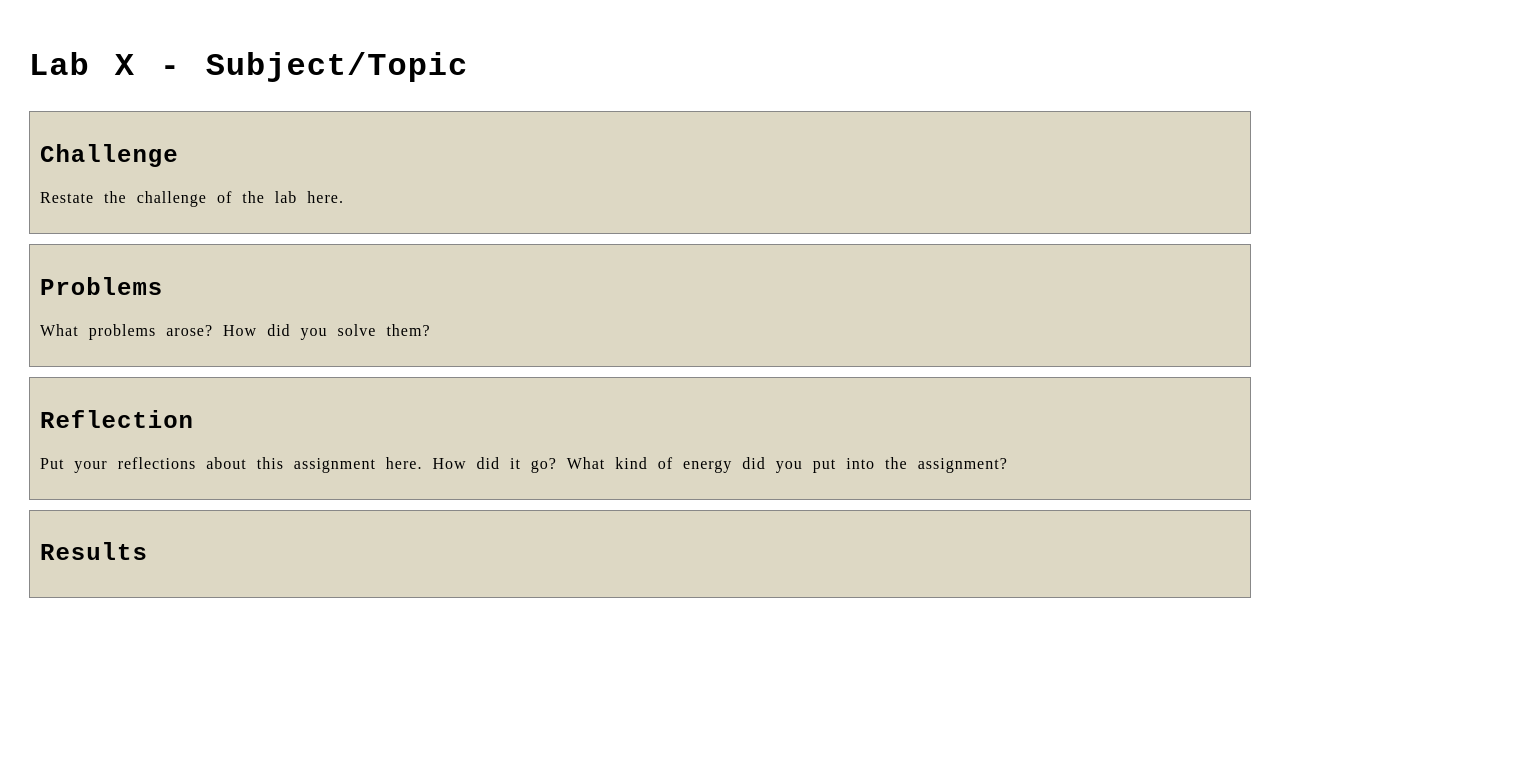
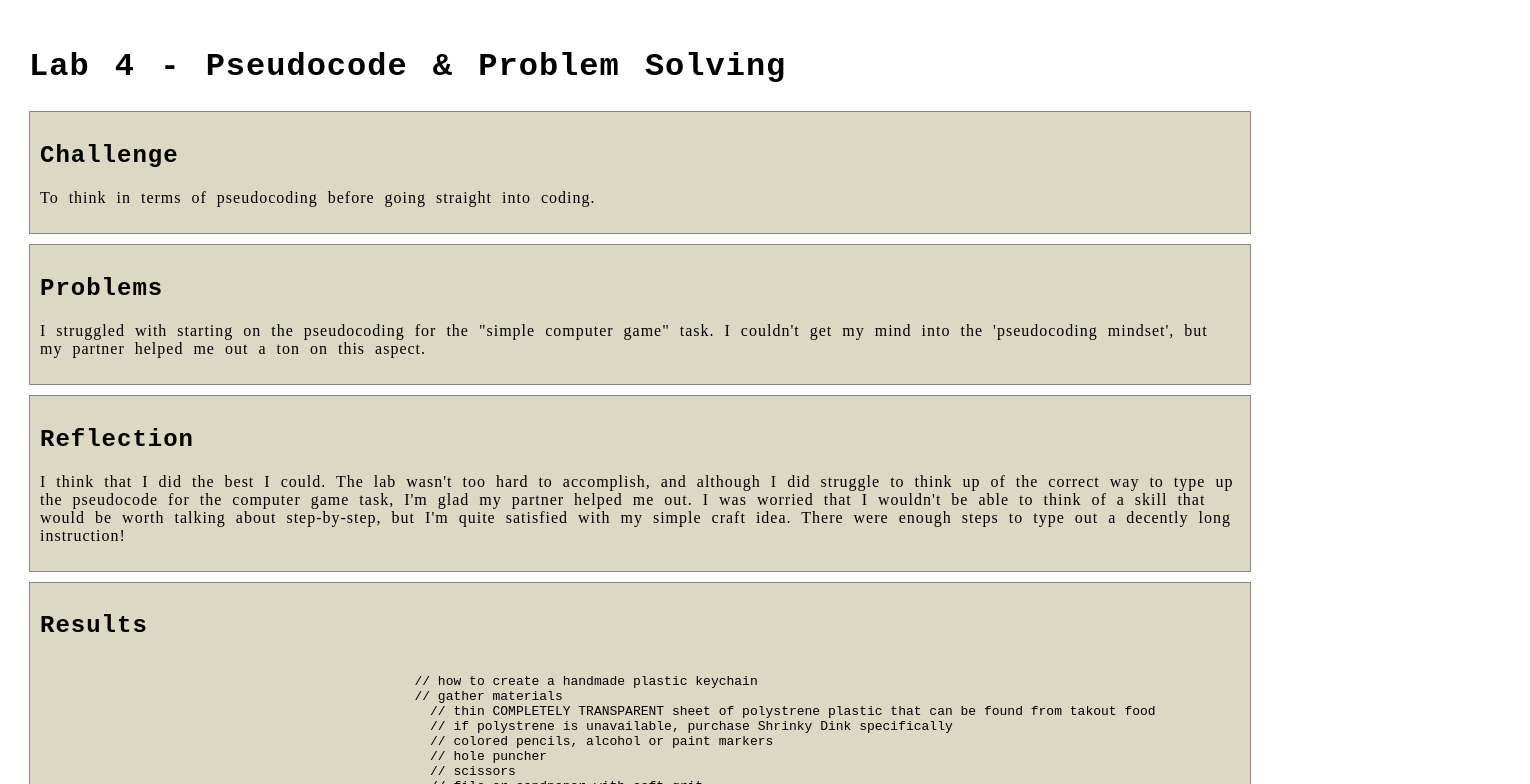
Before and after one commit to koalalah/art101, a plain HTML site: page lab4/index.html in a window 1280 px wide. Shown: the top 784 px of the page, 1530 px wide, since content can reach past the window. Drawn offline with nearby package versions, Linux system fonts and the light colour scheme.

Commit message:
pseudocoding

```diff
--- a/lab4/index.html
+++ b/lab4/index.html
@@ -23,25 +23,86 @@
 	<!-- Style this page by changing the CSS in ../css/site.css or css/lab.css -->
 	<main id="content">
 		<section>
-			<h1>Lab X - Subject/Topic</h1>
+			<h1>Lab 4 - Pseudocode & Problem Solving</h1>
 			<div class="minor-section">
 					<h2>Challenge</h2>
-					<p>Restate the challenge of the lab here.</p>
+					<p>To think in terms of pseudocoding before going straight into coding.</p>
 			</div>
 
 			<div class="minor-section">
 					<h2>Problems</h2>
-					<p>What problems arose? How did you solve them? </p>
+					<p>I struggled with starting on the pseudocoding for the "simple computer game" task. I couldn't get my mind into the 'pseudocoding mindset', but my partner helped me out a ton on this aspect. </p>
 			</div>
 
 			<div class="minor-section">
 					<h2>Reflection</h2>
-					<p>Put your reflections about this assignment here. How did it go? What kind of energy did you put into the assignment? </p>
+					<p>I think that I did the best I could. The lab wasn't too hard to accomplish, and although I did struggle to think up of the correct way to type up the pseudocode for the computer game task, I'm glad my partner helped me out. I was worried that I wouldn't be able to think of a skill that would be worth talking about step-by-step, but I'm quite satisfied with my simple craft idea. There were enough steps to type out a decently long instruction! </p>
 			</div>
 
 			<div class="minor-section">
 					<h2>Results</h2>
 					<div id="output"></div>
+
+					<pre><code>
+						// how to create a handmade plastic keychain
+						// gather materials
+						  // thin COMPLETELY TRANSPARENT sheet of polystrene plastic that can be found from takout food
+						  // if polystrene is unavailable, purchase Shrinky Dink specifically
+						  // colored pencils, alcohol or paint markers
+						  // hole puncher
+						  // scissors
+						  // file or sandpaper with soft grit
+						  // a heat gun or oven
+						  // jumpring and string
+						  // pliers
+						  // paper
+						  // printer, optional
+						  // oven safe pan
+						  // parchment paper
+						  // a book or something heavy with a flat surface
+						// create a reference
+						  // on the piece of paper, draw something that you want to create into a keychain; printing something on the paper is optional as well
+						  // make sure to have the reference be three times the size you want the keychain to be
+						  // a few centimeters from the top, draw a circle for where the jumprings and keychain will go
+						  // cut around the reference, leaving a few centimeters of space from the edge for a clean look
+						// copy reference onto plastic sheet
+						  // if using paint markers or colored pencils, use a file or sandpaper to softly roughen the surface of the plastic sheet on the area effected
+						  // trace the reference onto the plastic sheet as best as possible
+						  // use a hole puncher at the top where it was previously instructed to leave room
+						// time to cook it!
+						  // on a oven safe pan with parchment paper, place the plastic soon-to-be keychain and bake it at 325 degrees Farenheit or 163 degrees Celsius
+						  // after it's done warping and has shrunk relatively to 1/3 it's size, take it out
+						  // to ensure flatness, take a book or something heavy with a flat surface, and press it down till it cools
+						// time to make it into a keychain!
+						  // take jumprings and put it through the hole with pliers
+						  // tie a string at the end of the last jumpring
+						// now you have your own personalized keychain!!
+
+					  // connect quatro
+						// gameboard creation
+						  // create a 6x7 grid
+						  // set PLAYER1 color red; PLAYER 2 color blue
+						// game active
+						  // display board updated per turn
+						  // switch PLAYER after each turn
+							// prompt user to choose an empty space to fill with their assigned color
+							// check whether player move is valid or not
+							  // invalid if spot is already filled
+							  // players' move will fill the bottom-most available spot in their chosen column
+							// if players' move is valid
+							  // execute player move
+							  // update board to reflect changes
+							  // check for wins
+								// if win, game over
+								// if no win, continue playing
+							  // switch to other player and repeat
+							// if players' move is invalid, prompt player to choose another space
+						  // game over when:
+							// win detected
+							// if win, declare win
+							// if no available spaces, declare a draw
+						  // players can only choose the bottom-most available space in any given column
+					</code></pre>
 			</div>
 		</section>
 		<nav id="links">
```
